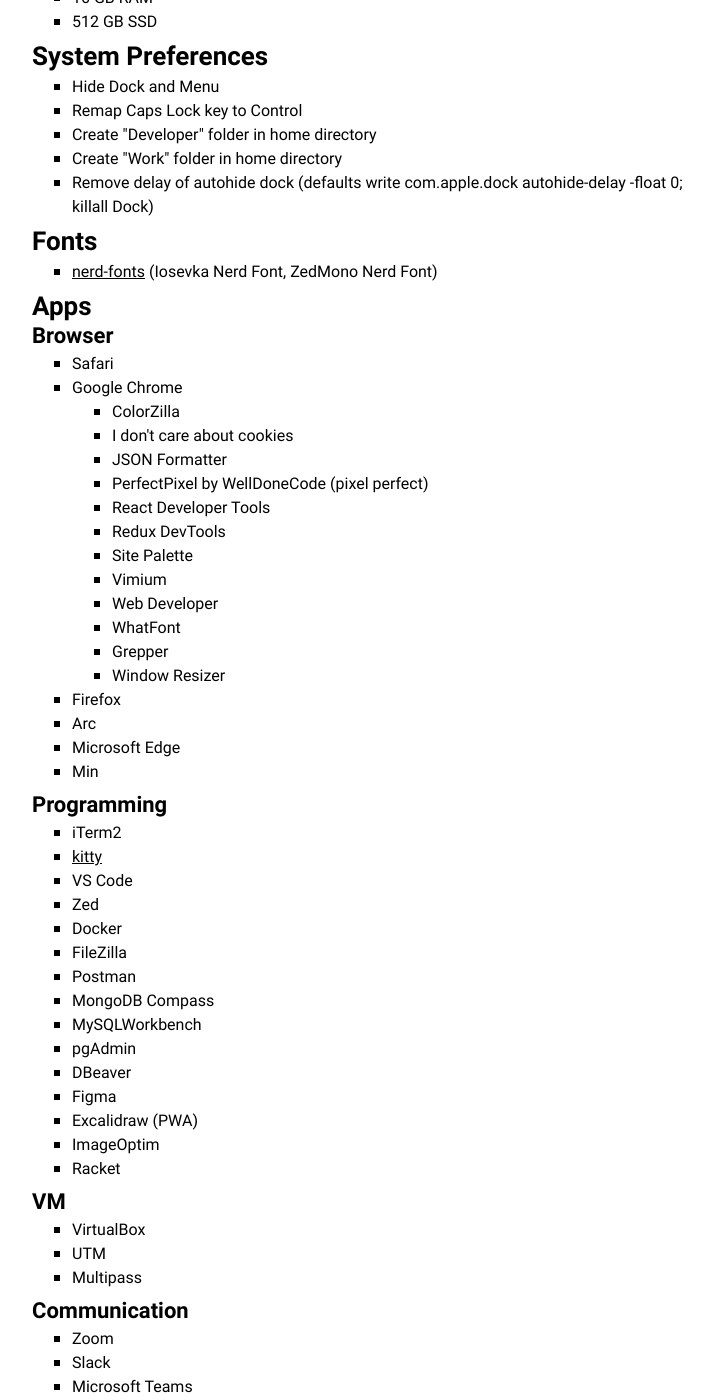
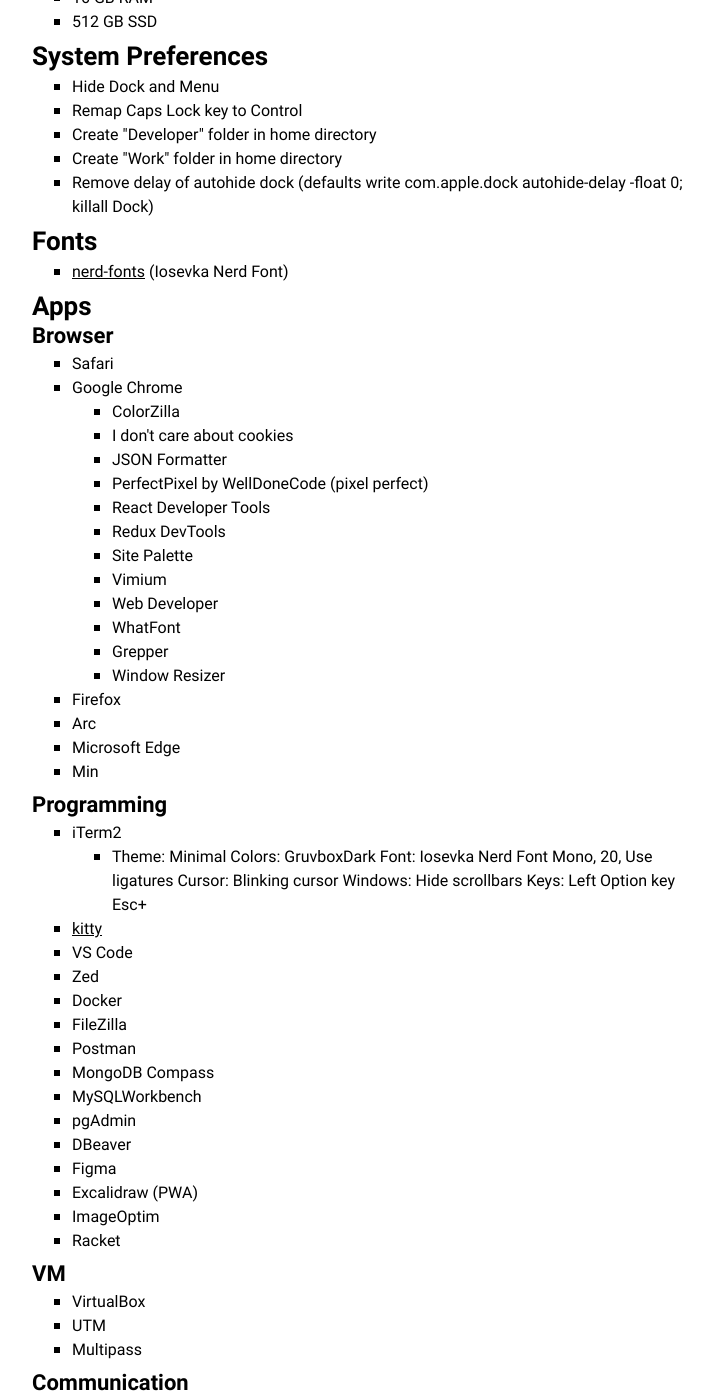
Before and after one commit to amalumian/www.malumian.dev, a Jekyll site: the page built from setup.html, in a window 1280 px wide and 1400 px high, scrolled down 883 px. Shown: the whole window, without its empty margins (278-991 px from the left). Built offline with Jekyll 4.4.1, drawn with Linux system fonts in a browser that asks for light colours.

Commit message:
Update setup.html

```diff
--- a/setup.html
+++ b/setup.html
@@ -56,7 +56,7 @@
     <h2 id="fonts">Fonts</h2>
     <ul>
         <li>
-            <a href="https://github.com/ryanoasis/nerd-fonts" target="_blank">nerd-fonts</a> (Iosevka Nerd Font, ZedMono Nerd Font)
+            <a href="https://github.com/ryanoasis/nerd-fonts" target="_blank">nerd-fonts</a> (Iosevka Nerd Font)
         </li>
     </ul>
     <h2 id="apps">Apps</h2>
@@ -86,7 +86,18 @@
     </ul>
     <h3>Programming</h3>
     <ul>
-        <li>iTerm2</li>
+        <li>iTerm2
+            <ul>
+                <li>
+                    Theme: Minimal
+                    Colors: GruvboxDark
+                    Font: Iosevka Nerd Font Mono, 20, Use ligatures
+                    Cursor: Blinking cursor
+                    Windows: Hide scrollbars
+                    Keys: Left Option key Esc+
+                </li>
+            </ul>
+        </li>
         <li><a href="https://github.com/amalumian/dotfiles/tree/main/kitty" target="_blank">kitty</a></li>
         <li>VS Code</li>
         <li>Zed</li>
```
